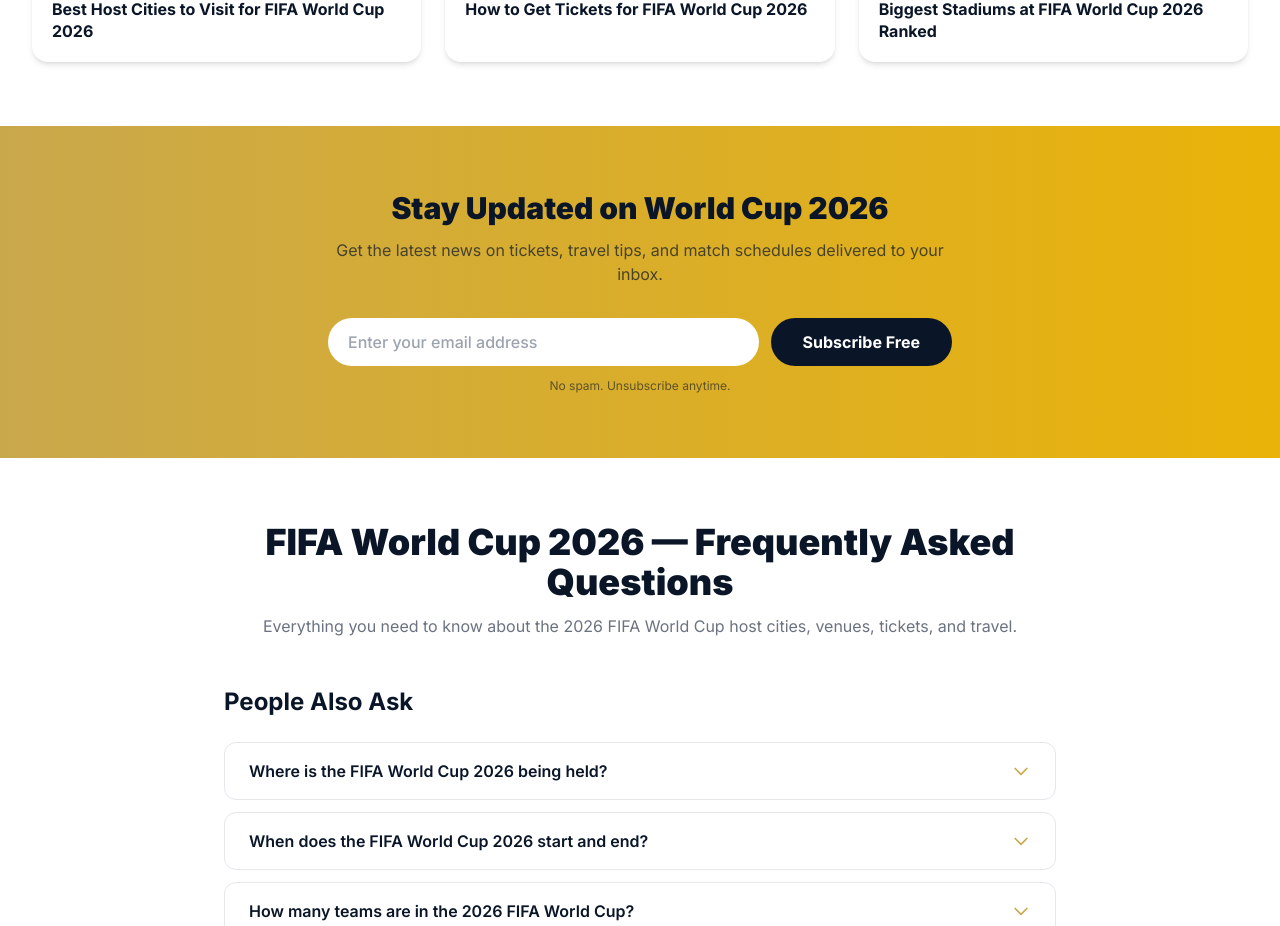
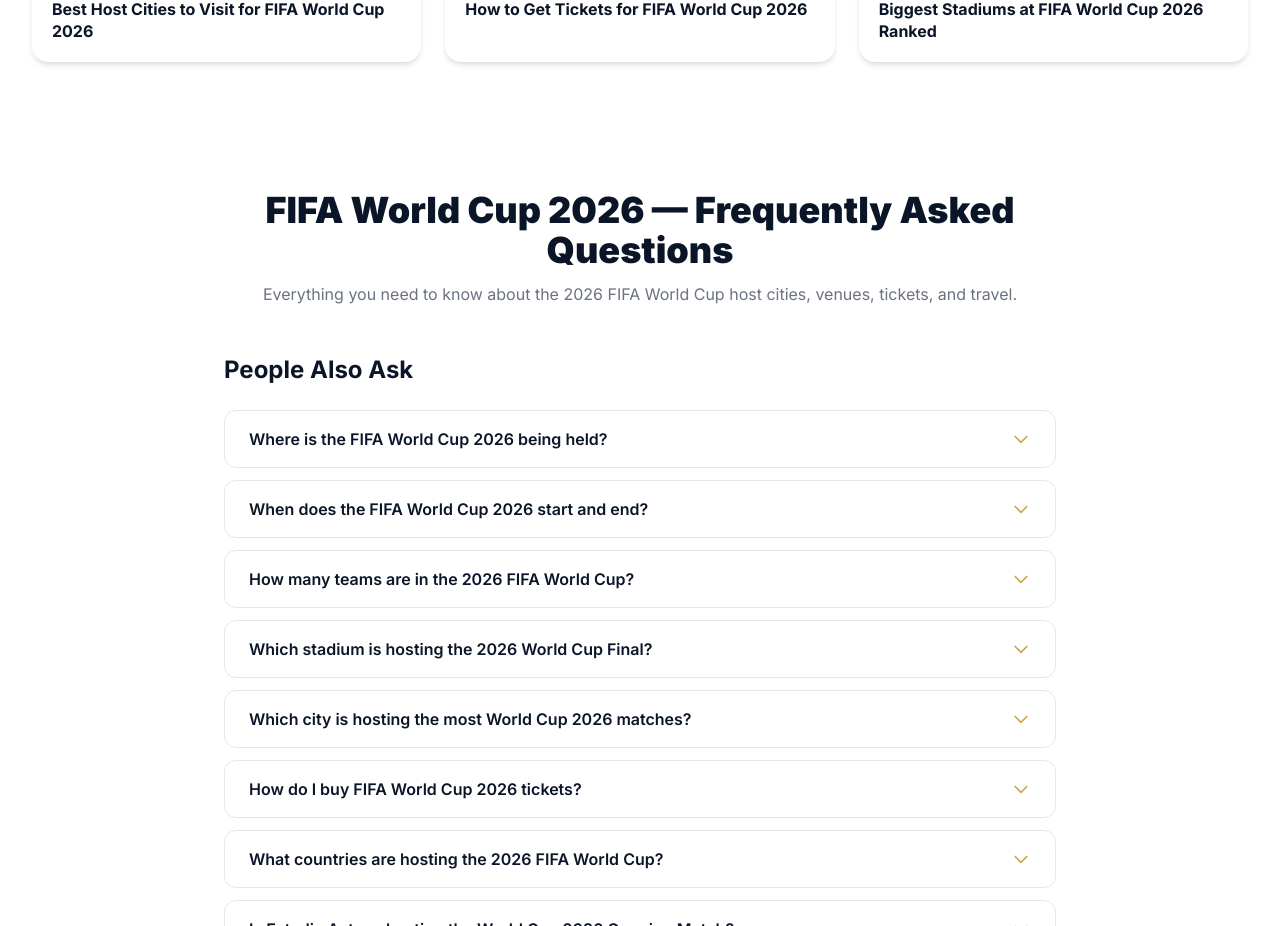
Before and after one commit to SoufianeErr/FIFAWCSITECOPY, a Next.js app: page / in a window 1280 px wide. Shown: the part 6956-7882 px from the top of the page. Built offline with nearby package versions, Linux system fonts and the light colour scheme; no server answers.

Commit message:
Remove newsletter section from homepage

```diff
--- a/app/page.tsx
+++ b/app/page.tsx
@@ -7,7 +7,6 @@
 import FAQSection from '@/components/FAQSection';
 import AdSlot from '@/components/AdSlot';
 import StadiumCard from '@/components/StadiumCard';
-import NewsletterForm from '@/components/NewsletterForm';
 import { organizationSchema } from '@/lib/seo';
 
 const InteractiveMap = dynamic(() => import('@/components/InteractiveMap'), { ssr: false });
@@ -315,20 +314,6 @@
         </div>
       </section>
 
-      {/* Newsletter */}
-      <section className="bg-gradient-to-r from-gold to-yellow-500 py-16">
-        <div className="max-w-2xl mx-auto px-4 sm:px-6 text-center">
-          <h2 className="text-3xl font-black text-navy mb-3">
-            Stay Updated on World Cup 2026
-          </h2>
-          <p className="text-navy/70 mb-8">
-            Get the latest news on tickets, travel tips, and match schedules delivered to your inbox.
-          </p>
-          <NewsletterForm />
-          <p className="text-xs text-navy/60 mt-3">No spam. Unsubscribe anytime.</p>
-        </div>
-      </section>
-
       {/* FAQ */}
       <section className="max-w-4xl mx-auto px-4 sm:px-6 lg:px-8 py-16">
         <h2 className="section-heading mb-3 text-center">
--- a/components/NewsletterForm.tsx
+++ b/components/NewsletterForm.tsx
@@ -10,15 +10,17 @@
     e.preventDefault();
     setStatus('sending');
     try {
-      const emailjs = await import('@emailjs/browser');
-      await emailjs.send(
-        process.env.NEXT_PUBLIC_EMAILJS_SERVICE_ID || '',
-        process.env.NEXT_PUBLIC_EMAILJS_NEWSLETTER_TEMPLATE_ID || '',
-        { email },
-        process.env.NEXT_PUBLIC_EMAILJS_PUBLIC_KEY || ''
-      );
-      setStatus('success');
-      setEmail('');
+      const res = await fetch('https://formspree.io/f/YOUR_FORMSPREE_ID', {
+        method: 'POST',
+        headers: { 'Content-Type': 'application/json', Accept: 'application/json' },
+        body: JSON.stringify({ email }),
+      });
+      if (res.ok) {
+        setStatus('success');
+        setEmail('');
+      } else {
+        setStatus('error');
+      }
     } catch {
       setStatus('error');
     }
```
